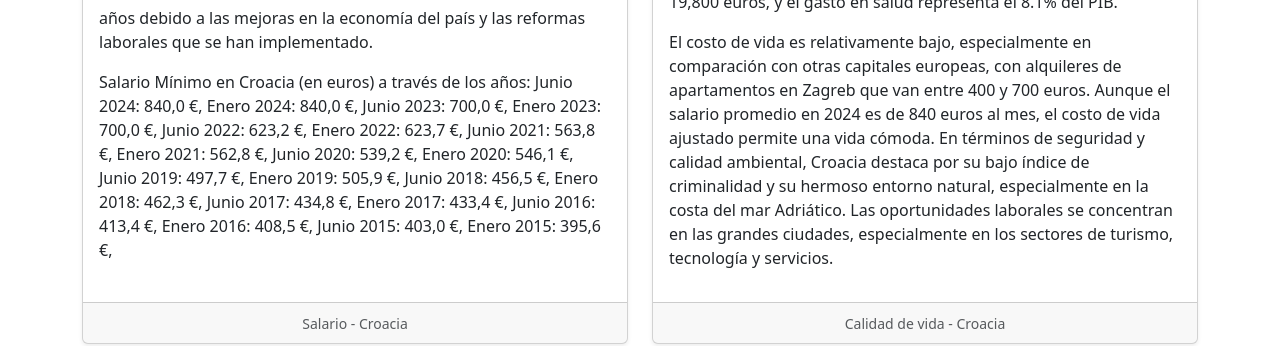
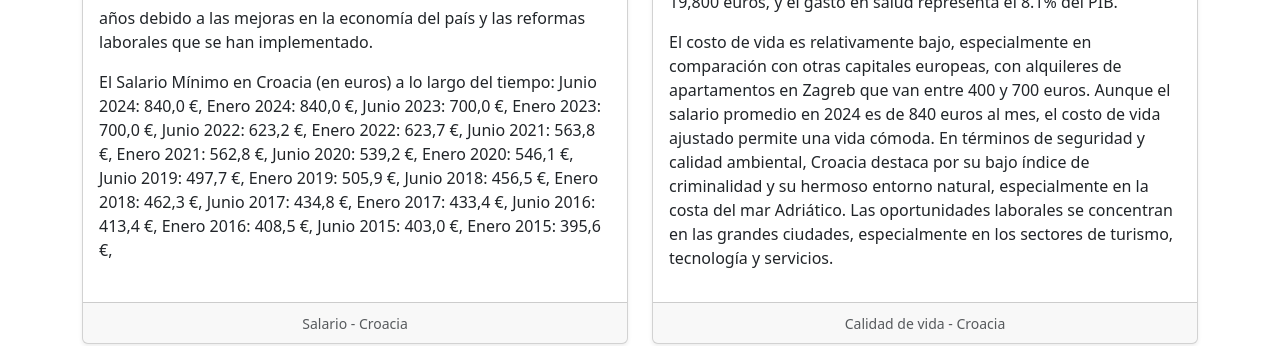
Before and after one commit to Yessica1995/Museo-Interactivo, a plain HTML site: page salario.html in a window 1280 px wide. Shown: the part 769-1115 px from the top of the page. Drawn offline with nearby package versions, Linux system fonts and the light colour scheme.

Commit message:
Update salario.html

```diff
--- a/salario.html
+++ b/salario.html
@@ -195,7 +195,7 @@
                         <div class="card-body">
                             <p>Para 2024, estaba previsto un aumento fijado por el gobierno de Croacia de un 20%, lo cual se traduce en 840 euros en bruto (913 USD), según Swiss Info.</p>
                             <p>El salario mínimo en Croacia ha estado en aumento en los últimos años debido a las mejoras en la economía del país y las reformas laborales que se han implementado.</p>
-                            <p>Salario Mínimo en Croacia (en euros) a través de los años:
+                            <p>El Salario Mínimo en Croacia (en euros) a lo largo del tiempo:
                                     Junio 2024: 840,0 €,
                                     Enero 2024: 840,0 €,
                                     Junio 2023: 700,0 €,
```
